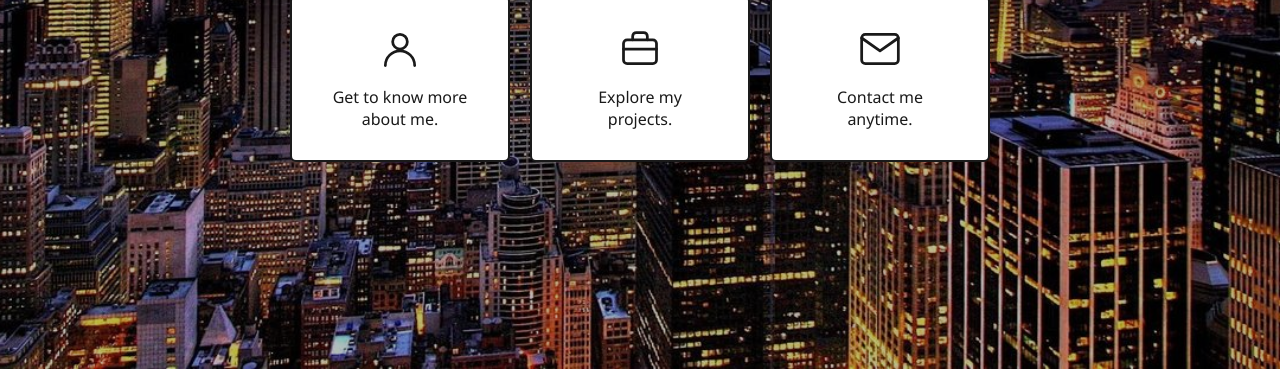
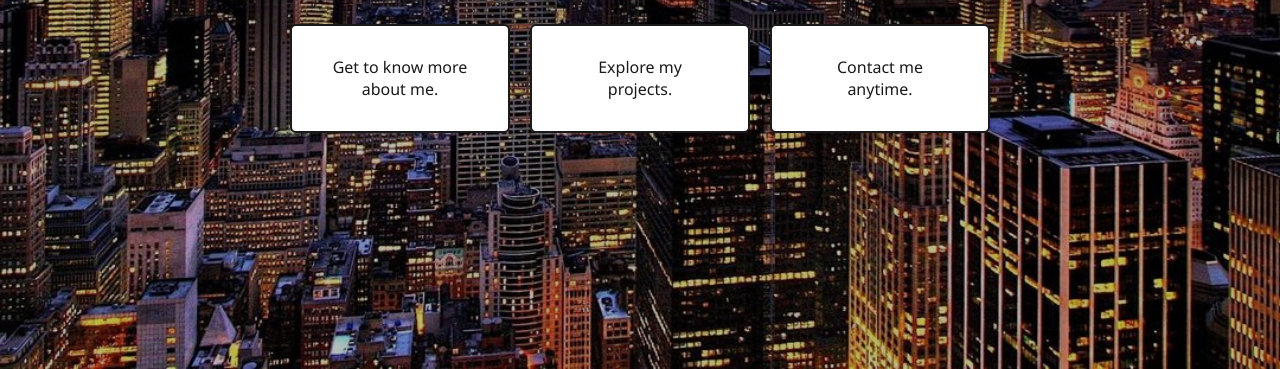
Before and after one commit to iniubongabasisunshineafia-ui/shines-page, a plain HTML site: page index.html in a window 1280 px wide. Shown: the part 431-800 px from the top of the page. Drawn offline with Linux system fonts and the light colour scheme.

Commit message:
remove icons from cards, text only

```diff
--- a/index.html
+++ b/index.html
@@ -14,27 +14,14 @@
   <div class="cards">
 
     <div class="card">
-      <svg viewBox="0 0 24 24" fill="none" stroke-width="1.5" stroke-linecap="round" stroke-linejoin="round">
-        <circle cx="12" cy="8" r="4"></circle>
-        <path d="M4 21c0-4.4 3.6-8 8-8s8 3.6 8 8"></path>
-      </svg>
       <p>Get to know more<br>about me.</p>
     </div>
 
     <div class="card">
-      <svg viewBox="0 0 24 24" fill="none" stroke-width="1.5" stroke-linecap="round" stroke-linejoin="round">
-        <rect x="3" y="7" width="18" height="13" rx="2"></rect>
-        <path d="M8 7V5a2 2 0 0 1 2-2h4a2 2 0 0 1 2 2v2"></path>
-        <line x1="3" y1="12" x2="21" y2="12"></line>
-      </svg>
       <p>Explore my<br>projects.</p>
     </div>
 
     <div class="card">
-      <svg viewBox="0 0 24 24" fill="none" stroke-width="1.5" stroke-linecap="round" stroke-linejoin="round">
-        <rect x="2" y="4" width="20" height="16" rx="2"></rect>
-        <path d="M2 6l10 7 10-7"></path>
-      </svg>
       <p>Contact me<br>anytime.</p>
     </div>
 
--- a/style.css
+++ b/style.css
@@ -64,11 +64,6 @@ h1 {
   gap: 15px;
 }
 
-.card svg {
-  width: 44px;
-  height: 44px;
-  stroke: #1a1a1a;
-}
 
 .card p {
   font-size: 1rem;
```
